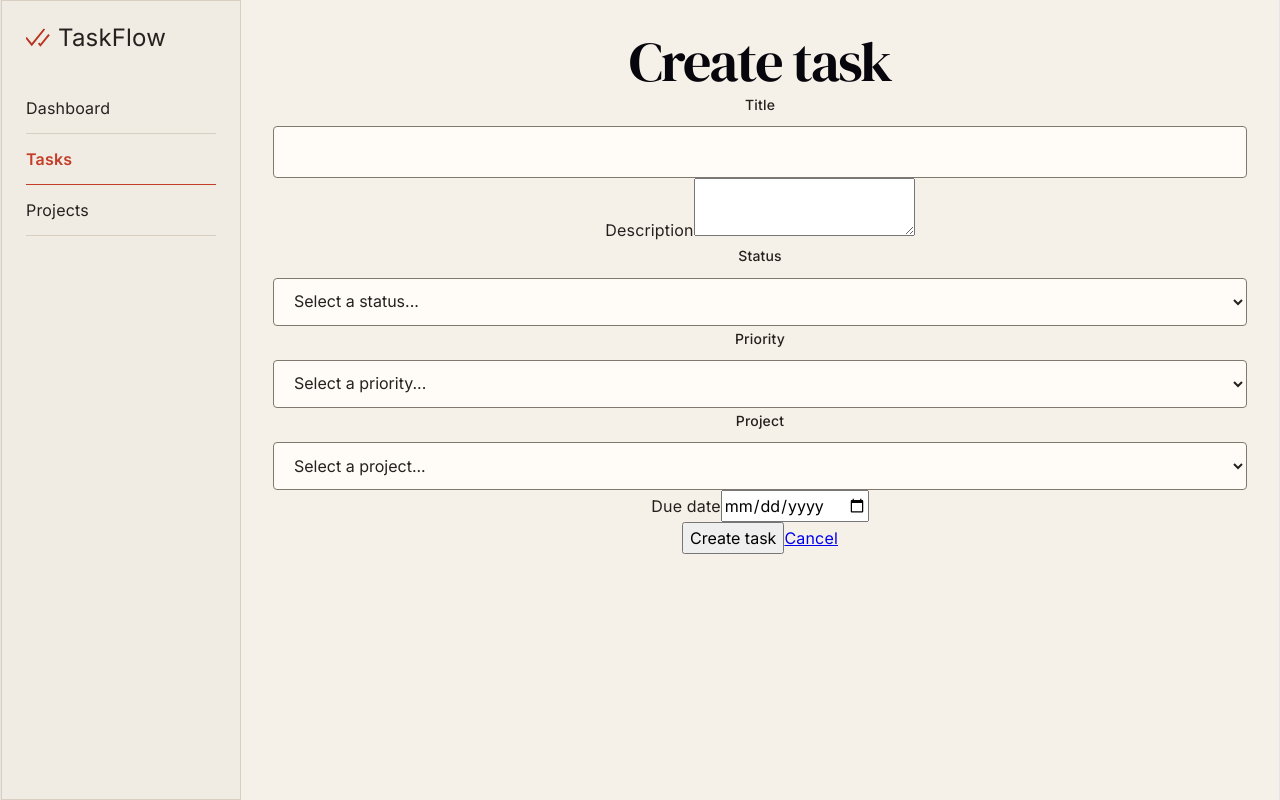
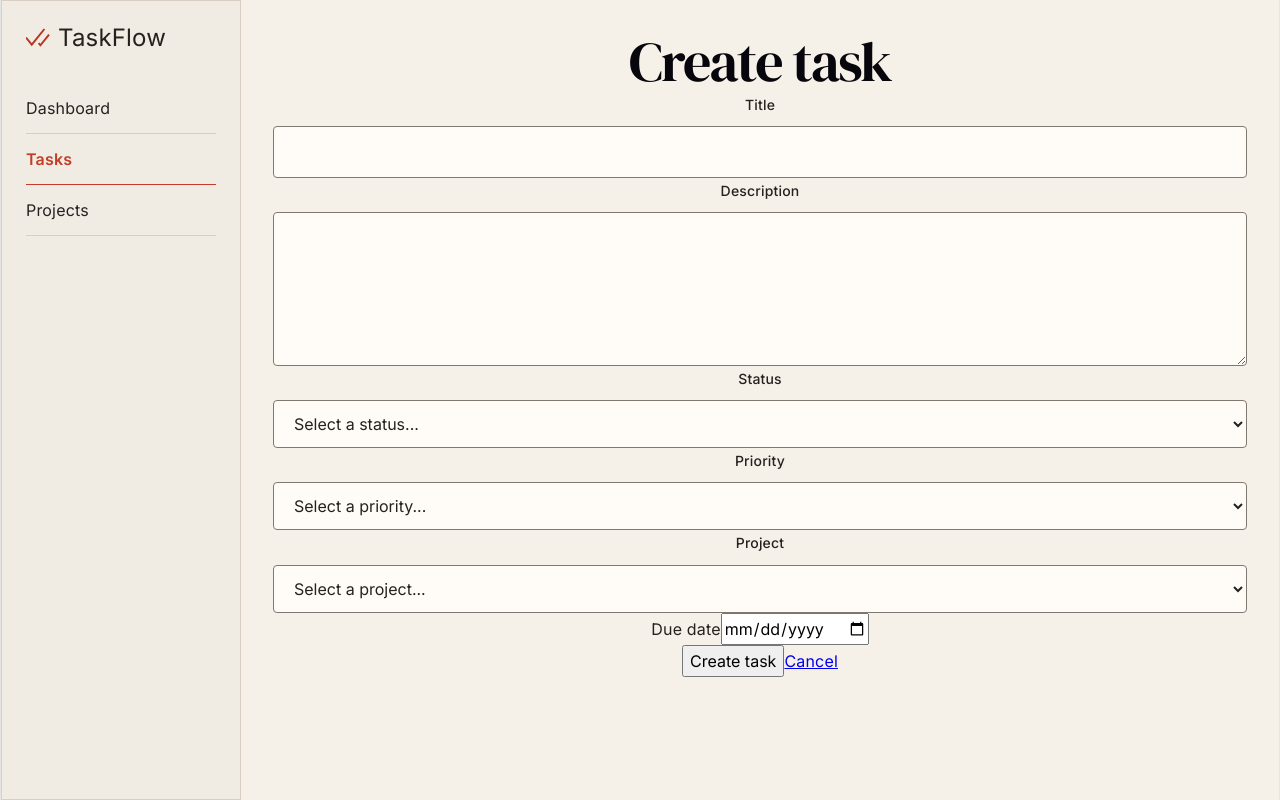
Before and after one commit to ninalix/task-flow, a React (Vite) app: page /tasks/new in a window 1280 px wide. Built offline with nearby package versions, Linux system fonts and the light colour scheme; data requests are answered from the project's data file.

Commit message:
style: add textarea component

```diff
--- a/src/components/TaskForm.tsx
+++ b/src/components/TaskForm.tsx
@@ -4,6 +4,7 @@ import type { Task, Project } from "../types";
 import type { TaskFormErrors } from "../utils/validateTaskForm";
 import Input from "./ui/Input";
 import Select from "./ui/Select";
+import Textarea from "./ui/Textarea";
 
 export type TaskFormProps = {
   title: string;
@@ -65,27 +66,26 @@ function TaskForm({title, onTitleChange, description, onDescriptionChange, statu
       <Input
         id="title"
         label="Title"
+        required
         ref={titleRef}
         value={title}
         onChange={(e) => onTitleChange(e.target.value)}
         error={errors.title}
       />
-      <div>
-        <label htmlFor="description">Description</label>
-        <textarea id="description" required
-          ref={descriptionRef}
-          value={description}
-          onChange={(e) => {
-            onDescriptionChange(e.target.value);
-            }}
-          aria-invalid={Boolean(errors.description)}
-          aria-describedby={errors.description ? "description-error" : undefined}
-        />
-        {errors.description && <p id="description-error">{errors.description}</p>}
-      </div>
+      <Textarea
+        id="description"
+        label="Description"
+        required
+        ref={descriptionRef}
+        value={description}
+        onChange={(e) => onDescriptionChange(e.target.value)}
+        error={errors.description}
+        rows={5}
+      />
       <Select
         id="status"
         label="Status"
+        required
         ref={statusRef}
         value={status}
         onChange={(e) => {
@@ -102,6 +102,7 @@ function TaskForm({title, onTitleChange, description, onDescriptionChange, statu
       <Select
         id="priority"
         label="Priority"
+        required
         ref={priorityRef}
         value={priority}
         onChange={(e) => {
@@ -127,6 +128,7 @@ function TaskForm({title, onTitleChange, description, onDescriptionChange, statu
         <Select
           id="project"
           label="Project"
+          required
           ref={projectRef}
           value={projectId ?? ""}
           onChange={(e) => {
--- /dev/null
+++ b/src/components/ui/Textarea.tsx
@@ -0,0 +1,39 @@
+type TextareaProps = {
+  id: string;
+  label: string;
+  error?: string;
+} & React.ComponentPropsWithRef<"textarea">;
+
+function Textarea({
+  id,
+  label,
+  error,
+  className="",
+  ref,
+  "aria-describedby": describedBy,
+  ...rest
+}: TextareaProps) {
+  const errorId = `${id}-error`;
+
+  const finalDescribedBy = [
+    describedBy,
+    error ? errorId : undefined,
+  ].filter(Boolean).join(" ") || undefined;
+
+  return (
+    <div className="form-field">
+      <label htmlFor={id}>{label}</label>
+      <textarea
+        id={id}
+        ref={ref}
+        {...rest}
+        className={`textarea ${className}`.trim()}
+        aria-invalid={Boolean(error)}
+        aria-describedby={finalDescribedBy}
+      />
+      {error && <p id={errorId} className="form-field__error">{error}</p>}
+    </div>
+  );
+}
+
+export default Textarea
--- a/src/styles/components/_form-controls.scss
+++ b/src/styles/components/_form-controls.scss
@@ -19,7 +19,8 @@
 
 // Shared form control styles
 .input,
-.select {
+.select,
+.textarea {
   width: 100%;
   box-sizing: border-box;
   min-height: 44px;
@@ -69,3 +70,13 @@
     cursor: not-allowed;
   }
 }
+
+.textarea {
+  min-height: 120px;
+  resize: vertical;
+  line-height: 1.6;
+
+  &::placeholder {
+    color: var(--color-text-muted);
+  }
+}
```
